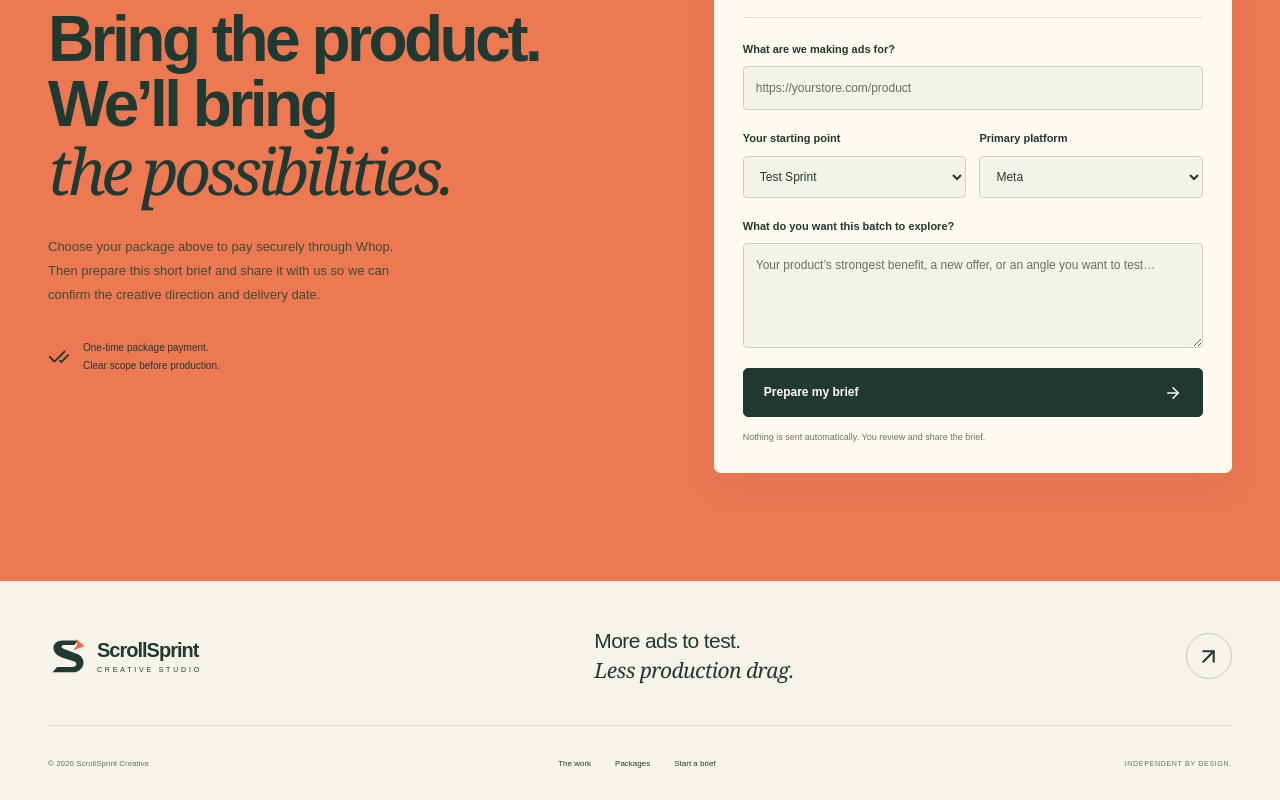
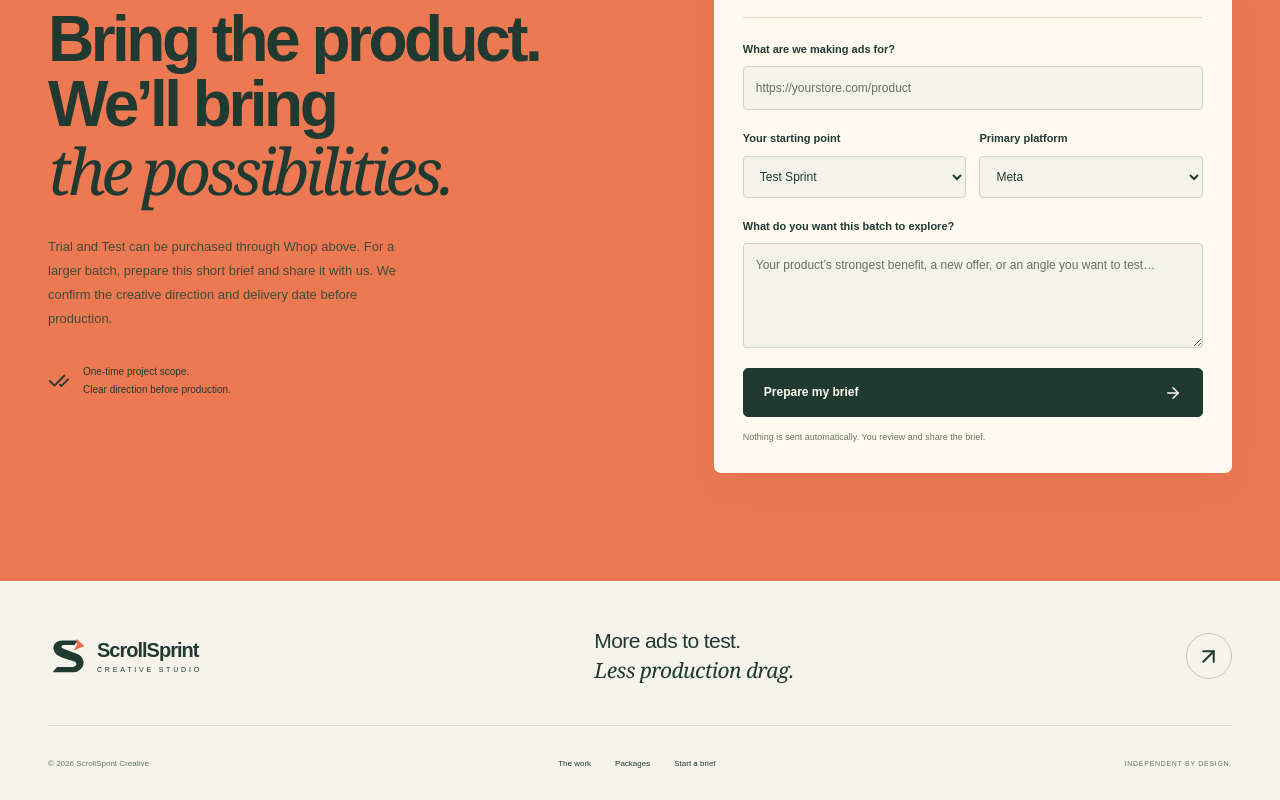
Before and after one commit to code-savan/scrollsprint-next, a Next.js app: page / in a window 1280 px wide. Shown: the part 5310-6110 px from the top of the page. Built offline with nearby package versions, Linux system fonts and the light colour scheme.

Commit message:
Clarify checkout availability for larger batches

```diff
--- a/components/scrollsprint-site.tsx
+++ b/components/scrollsprint-site.tsx
@@ -124,7 +124,7 @@ export function ScrollSprintSite() {
 
       <section className="section-space faq-section"><div className="page-width faq-grid"><div><span className="eyebrow">05 / Before we get rolling</span><h2>Good questions.<br/><em>Clear answers.</em></h2><p>The details, without the guesswork.</p></div><div className="faq-list">{questions.map(([q,a])=><details key={q}><summary><span>{q}</span><Plus size={20} aria-hidden="true"/></summary><p>{a}</p></details>)}</div></div></section>
 
-      <section id="start" className="start-section section-space"><div className="page-width start-grid"><div className="start-copy"><span className="eyebrow">06 / Your next good move</span><h2>Bring the product.<br/>We’ll bring<br/><em>the possibilities.</em></h2><p>Choose your package above to pay securely through Whop. Then prepare this short brief and share it with us so we can confirm the creative direction and delivery date.</p><div className="brief-promise"><CheckCheck size={22}/><span>One-time package payment.<br/><strong>Clear scope before production.</strong></span></div></div>
+      <section id="start" className="start-section section-space"><div className="page-width start-grid"><div className="start-copy"><span className="eyebrow">06 / Your next good move</span><h2>Bring the product.<br/>We’ll bring<br/><em>the possibilities.</em></h2><p>Trial and Test can be purchased through Whop above. For a larger batch, prepare this short brief and share it with us. We confirm the creative direction and delivery date before production.</p><div className="brief-promise"><CheckCheck size={22}/><span>One-time project scope.<br/><strong>Clear direction before production.</strong></span></div></div>
           <div className="brief-panel"><div className="brief-panel-head"><span>YOUR CREATIVE BRIEF</span><span>01 / LET’S START HERE</span></div>
           <form onSubmit={prepareBrief} onChange={()=>{setBriefReady(false);setCopyStatus("");}}>
             <label htmlFor="product">What are we making ads for?<input id="product" name="product" type="url" placeholder="https://yourstore.com/product" value={product} onChange={e=>setProduct(e.target.value)} required autoComplete="url"/></label>
--- a/public/llm-content/start.md
+++ b/public/llm-content/start.md
@@ -2,4 +2,4 @@
 
 Source: the visible pricing and brief sections at https://scrollsprint.online/
 
-Choose a one-time package and pay through Whop, then prepare a short brief with your product URL, platform and goal. Share the brief through the channel where you connected. ScrollSprint confirms the creative direction, approved assets and delivery date before production.
+Trial and Test can be purchased through Whop. For a larger batch, prepare a short brief with your product URL, platform and goal. Share the brief through the channel where you connected. ScrollSprint confirms the creative direction, approved assets and delivery date before production.
```
